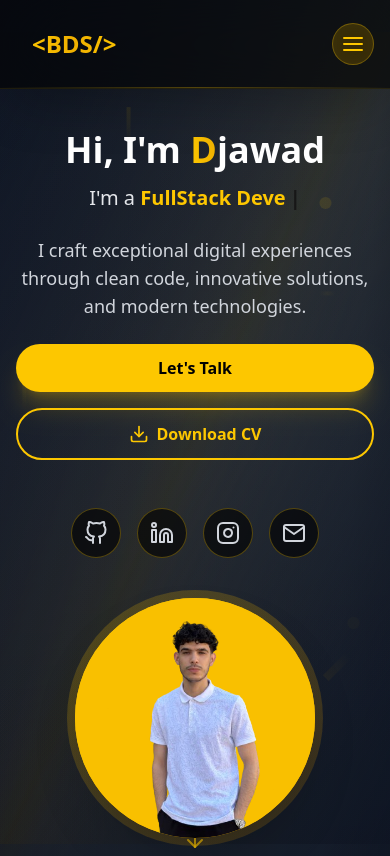
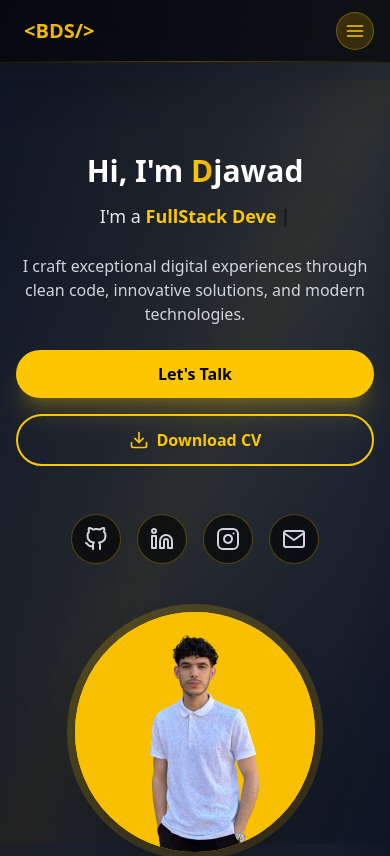
Before and after one commit to djawadsofian/portfolio, a React (Vite) app: page / in a window 390 px wide. Shown: the top 856 px of the page. Built offline with nearby package versions, Linux system fonts and the light colour scheme.

Commit message:
performance

```diff
--- a/src/components/common/Navigation.tsx
+++ b/src/components/common/Navigation.tsx
@@ -26,19 +26,17 @@ const Navigation: React.FC = () => {
   return (
     <nav className="fixed top-0 w-full z-50 backdrop-blur-2xl bg-black/60 dark:bg-gray-900/60 shadow-2xl border-b border-yellow-400/10">
       <div className="max-w-7xl mx-auto px-4 sm:px-6 lg:px-8">
-        <div className="flex justify-between items-center py-5">
-          {/* Logo */}
+        <div className="flex justify-between items-center py-3 sm:py-4">
           <div
-            className="relative group cursor-pointer hover:scale-105 transition-transform duration-300"
+            className="relative group cursor-pointer transition-transform duration-300 hover:scale-[1.02]"
             onClick={() => navigateToPage("/")}
           >
             <div className="absolute inset-0 bg-gradient-to-r from-yellow-400/20 to-yellow-500/20 rounded-xl blur-lg opacity-0 group-hover:opacity-100 transition-opacity duration-300" />
-            <div className="relative text-2xl lg:text-3xl font-bold bg-gradient-to-r from-yellow-400 via-yellow-500 to-yellow-400 bg-clip-text text-transparent px-4 py-2">
+            <div className="relative px-2 py-1 text-xl font-bold bg-gradient-to-r from-yellow-400 via-yellow-500 to-yellow-400 bg-clip-text text-transparent sm:px-3 sm:py-2 sm:text-2xl lg:text-3xl">
               &lt;BDS/&gt;
             </div>
           </div>
 
-          {/* Desktop Menu */}
           <div className="hidden md:flex items-center space-x-1">
             {navItems.map((item) => (
               <button
@@ -51,24 +49,23 @@ const Navigation: React.FC = () => {
             ))}
           </div>
 
-          {/* Mobile Controls */}
-          <div className="md:hidden flex items-center space-x-3">
+          <div className="md:hidden flex items-center">
             <button
               onClick={toggleMenu}
-              className="p-2 rounded-full bg-gradient-to-br from-yellow-400/20 to-yellow-500/20 border border-yellow-400/30 backdrop-blur-sm hover:scale-105 transition-transform duration-200"
+              className="rounded-full border border-yellow-400/30 bg-gradient-to-br from-yellow-400/20 to-yellow-500/20 p-2 backdrop-blur-sm transition-transform duration-200 hover:scale-105"
+              aria-label={showMenu ? "Close menu" : "Open menu"}
             >
               <div className={`transition-transform duration-300 ${showMenu ? 'rotate-180' : ''}`}>
                 {showMenu ? (
-                  <FiX className="w-6 h-6 text-yellow-400" />
+                  <FiX className="w-5 h-5 text-yellow-400" />
                 ) : (
-                  <FiMenu className="w-6 h-6 text-yellow-400" />
+                  <FiMenu className="w-5 h-5 text-yellow-400" />
                 )}
               </div>
             </button>
           </div>
         </div>
 
-        {/* Mobile Menu */}
         <AnimatePresence mode="wait">
           {showMenu && (
             <motion.div
@@ -78,16 +75,16 @@ const Navigation: React.FC = () => {
               transition={{ duration: 0.3 }}
               className="md:hidden overflow-hidden"
             >
-              <div className="backdrop-blur-2xl bg-gradient-to-br from-black/90 to-gray-900/90 border border-yellow-400/10 rounded-2xl mx-4 mb-4 shadow-2xl">
-                <div className="p-6 space-y-2">
+              <div className="mx-2 mb-3 rounded-2xl border border-yellow-400/10 bg-gradient-to-br from-black/90 to-gray-900/90 shadow-2xl backdrop-blur-2xl sm:mx-4 sm:mb-4">
+                <div className="space-y-1 p-3 sm:p-4">
                   {navItems.map((item) => (
                     <button
                       key={item.name}
                       onClick={() => navigateToPage(item.path)}
-                      className="block w-full text-left py-4 px-6 rounded-xl font-medium transition-all duration-300 group touch-manipulation hover:translate-x-1 text-gray-300 hover:text-yellow-400 hover:bg-gradient-to-r hover:from-yellow-400/10 hover:to-yellow-500/10 border border-transparent hover:border-yellow-400/20"
+                      className="group block w-full rounded-xl border border-transparent px-4 py-3 text-left text-sm font-medium text-gray-300 transition-all duration-300 hover:translate-x-1 hover:border-yellow-400/20 hover:bg-gradient-to-r hover:from-yellow-400/10 hover:to-yellow-500/10 hover:text-yellow-400 sm:px-5 sm:text-base"
                     >
                       <span className="cursor-pointer flex items-center">
-                        <span className="cursor-pointer w-2 h-2 bg-yellow-400 rounded-full mr-3 opacity-0 group-hover:opacity-100 transition-opacity duration-300" />
+                        <span className="mr-3 h-2 w-2 rounded-full bg-yellow-400 opacity-0 transition-opacity duration-300 group-hover:opacity-100" />
                         {item.name}
                       </span>
                     </button>
@@ -99,7 +96,6 @@ const Navigation: React.FC = () => {
         </AnimatePresence>
       </div>
 
-      {/* Bottom border */}
       <div className="absolute bottom-0 left-0 right-0 h-px bg-gradient-to-r from-transparent via-yellow-400/30 to-transparent" />
     </nav>
   );
--- a/src/components/sections/HeroSection.tsx
+++ b/src/components/sections/HeroSection.tsx
@@ -1,5 +1,5 @@
 import React from "react";
-import { motion, useTransform, useScroll, type Variants } from "framer-motion";
+import { motion, type Variants } from "framer-motion";
 import { FiArrowDown, FiGithub, FiLinkedin, FiMail, FiInstagram, FiDownload } from "react-icons/fi";
 import Typewriter from "../common/Typewriter";
 import profile from "../../images/profile.png";
@@ -49,44 +49,30 @@ const SocialLink = React.memo(({ social, index }: { social: typeof SOCIAL_LINKS[
   </motion.a>
 ));
 
-
-
 const HeroSection: React.FC = () => {
-  const { scrollY } = useScroll();
-  const y = useTransform(scrollY, [0, 500], [0, 100]);
-  const opacity = useTransform(scrollY, [0, 300], [1, 0]);
   const navigate = useNavigate();
-
-
-
-
 
   return (
     <motion.section
-      className="min-h-screen h-screen flex items-center justify-center relative overflow-hidden bg-transparent"
-      style={{ y, opacity }}
+      className="relative flex min-h-[calc(100vh-5rem)] items-center justify-center overflow-hidden bg-transparent"
+      initial="initial"
+      animate="animate"
     >
-      {/* Background elements */}
       <div className="absolute inset-0 overflow-hidden pointer-events-none">
         <div className="absolute inset-0 bg-gradient-to-br from-gray-900/50 via-yellow-500/5 to-gray-900/80" />
         <div className="absolute inset-0 bg-gradient-to-t from-black/10 via-transparent to-black/5" />
       </div>
 
-
-
-      <div className="max-w-7xl mx-auto px-4 sm:px-6 lg:px-8 py-8 relative z-10">
-        <div className="grid lg:grid-cols-2 gap-8 lg:gap-12 items-center min-h-[calc(100vh-4rem)]">
-          {/* Left content */}
+      <div className="relative z-10 mx-auto max-w-7xl px-4 py-10 sm:px-6 lg:px-8 lg:py-14">
+        <div className="grid min-h-[calc(100vh-7rem)] items-center gap-10 lg:grid-cols-2 lg:gap-12">
           <motion.div
             className="text-center lg:text-left space-y-6 lg:space-y-8"
             variants={fadeInLeft}
-            initial="initial"
-            animate="animate"
             transition={{ duration: 0.6 }}
           >
-            <div className="space-y-3 lg:space-y-4 mt-16 md:mt-10">
+            <div className="mt-8 space-y-3 sm:mt-10 lg:mt-0 lg:space-y-4">
               <motion.h1
-                className="text-4xl sm:text-5xl lg:text-6xl xl:text-7xl font-bold text-white leading-tight"
+                className="text-3xl font-bold leading-tight text-white sm:text-5xl lg:text-6xl xl:text-7xl"
                 variants={fadeInUp}
                 transition={{ delay: 0.2 }}
               >
@@ -98,7 +84,7 @@ const HeroSection: React.FC = () => {
               </motion.h1>
 
               <motion.div
-                className="text-xl sm:text-2xl lg:text-3xl xl:text-4xl text-gray-200 font-light"
+                className="text-lg font-light text-gray-200 sm:text-2xl lg:text-3xl xl:text-4xl"
                 variants={fadeInUp}
                 transition={{ delay: 0.4 }}
               >
@@ -110,7 +96,7 @@ const HeroSection: React.FC = () => {
             </div>
 
             <motion.p
-              className="text-lg lg:text-xl text-gray-300 max-w-2xl"
+              className="mx-auto max-w-2xl text-base text-gray-300 sm:text-lg lg:mx-0 lg:text-xl"
               variants={fadeInUp}
               transition={{ delay: 0.6 }}
             >
@@ -125,8 +111,8 @@ const HeroSection: React.FC = () => {
             >
               <motion.button
                 onClick={()=>navigate("/contact")}
-                className="cursor-pointer bg-yellow-400 text-black px-6 lg:px-8 py-3 lg:py-4 rounded-full font-semibold hover:bg-yellow-500 transition-all duration-300 shadow-xl shadow-yellow-400/20"
-                whileHover={{ scale: 1.03, y: -1 }}
+                className="cursor-pointer rounded-full bg-yellow-400 px-6 py-3 font-semibold text-black shadow-xl shadow-yellow-400/20 transition-all duration-300 hover:bg-yellow-500 lg:px-8 lg:py-4"
+                whileHover={{ scale: 1.02 }}
                 whileTap={{ scale: 0.98 }}
               >
                 Let's Talk
@@ -135,8 +121,8 @@ const HeroSection: React.FC = () => {
               <motion.a
                 href="/cv.pdf"
                 download="CV_Djawad_Boufelghed.pdf"
-                className="cursor-pointer flex items-center justify-center space-x-2 border-2 border-yellow-400 text-yellow-400 px-6 lg:px-8 py-3 lg:py-4 rounded-full font-semibold hover:bg-yellow-400 hover:text-black transition-all duration-300"
-                whileHover={{ scale: 1.03, y: -1 }}
+                className="cursor-pointer flex items-center justify-center space-x-2 rounded-full border-2 border-yellow-400 px-6 py-3 font-semibold text-yellow-400 transition-all duration-300 hover:bg-yellow-400 hover:text-black lg:px-8 lg:py-4"
+                whileHover={{ scale: 1.02 }}
                 whileTap={{ scale: 0.98 }}
               >
                 <FiDownload className="w-5 h-5" />
@@ -155,12 +141,9 @@ const HeroSection: React.FC = () => {
             </motion.div>
           </motion.div>
 
-          {/* Right content - Avatar */}
           <motion.div
             className="flex justify-center lg:justify-end"
             variants={fadeInRight}
-            initial="initial"
-            animate="animate"
             transition={{ duration: 0.6 }}
           >
             <div className="relative w-64 h-64 sm:w-72 sm:h-72 lg:w-80 lg:h-80 xl:w-96 xl:h-96">
@@ -177,13 +160,12 @@ const HeroSection: React.FC = () => {
                 </div>
               </div>
 
-
             </div>
           </motion.div>
         </div>
       </div>
 
-      <div className="absolute bottom-6 lg:bottom-8 left-1/2 transform -translate-x-1/2">
+      <div className="absolute bottom-5 left-1/2 hidden -translate-x-1/2 sm:block lg:bottom-8">
         <FiArrowDown className="w-6 h-6 lg:w-8 lg:h-8 text-yellow-400/70" />
       </div>
     </motion.section>
--- a/src/components/sections/TestimonialsSection.tsx
+++ b/src/components/sections/TestimonialsSection.tsx
@@ -138,7 +138,7 @@ const TestimonialsSection: React.FC = () => {
           animate={inView ? { opacity: 1, y: 0 } : {}}
           transition={{ duration: 0.6 }}
         >
-          <h2 className="text-4xl md:text-5xl font-bold text-white mb-4">
+          <h2 className="mb-4 text-3xl font-bold text-white sm:text-4xl lg:text-5xl">
             What People{" "}
             <span className="bg-gradient-to-r from-yellow-400 to-yellow-500 bg-clip-text text-transparent">
               Say
@@ -150,7 +150,7 @@ const TestimonialsSection: React.FC = () => {
             animate={inView ? { width: 96 } : {}}
             transition={{ duration: 0.8, delay: 0.2 }}
           />
-          <p className="text-xl text-gray-300 max-w-3xl mx-auto">
+          <p className="mx-auto max-w-3xl text-base text-gray-300 sm:text-lg">
             Testimonials from colleagues, professors, and collaborators
           </p>
         </motion.div>
--- a/src/components/sections/projectsSection/ProjectsSection.tsx
+++ b/src/components/sections/projectsSection/ProjectsSection.tsx
@@ -46,7 +46,7 @@ const ProjectsSection: React.FC<ProjectsSectionProps> = ({ showLimit, isFullPage
           transition={{ duration: 0.6 }}
           className="text-center mb-12"
         >
-          <h2 className="text-4xl md:text-5xl font-bold text-white mb-4">
+          <h2 className="mb-4 text-3xl font-bold text-white sm:text-4xl lg:text-5xl">
             {isFullPage ? "All " : "Featured "}
             <span className="bg-gradient-to-r from-yellow-400 to-yellow-500 bg-clip-text text-transparent">
               Projects
@@ -58,7 +58,7 @@ const ProjectsSection: React.FC<ProjectsSectionProps> = ({ showLimit, isFullPage
             transition={{ duration: 0.8, delay: 0.3 }}
             className="h-1 bg-gradient-to-r from-yellow-400 to-yellow-500 mx-auto mb-4"
           />
-          <p className="text-lg text-gray-300 max-w-2xl mx-auto">
+          <p className="mx-auto max-w-2xl text-base text-gray-300 sm:text-lg">
             A showcase of my recent work and development expertise
           </p>
         </motion.div>
--- a/src/hoc/WithLayout.tsx
+++ b/src/hoc/WithLayout.tsx
@@ -1,4 +1,3 @@
-import { motion } from "framer-motion";
 import Navigation from "../components/common/Navigation";
 import Footer from "../components/sections/Footer";
 import { type ComponentType } from "react";
@@ -7,52 +6,18 @@ const withLayout = <P extends object>(WrappedComponent: ComponentType<P>) => {
   const LayoutHOC = (props: P) => {
     return (
       <div className="relative min-h-screen bg-gradient-to-br from-gray-900 via-gray-800 to-black dark:from-gray-950 dark:via-gray-900 dark:to-black transition-colors duration-500 overflow-hidden">
-        {/* Simplified global background layer - Only floating elements */}
         <div className="fixed inset-0 overflow-hidden pointer-events-none z-0">
-          {/* Base gradient */}
-          <div className="absolute inset-0 bg-gradient-to-br from-gray-900/50 via-yellow-500/5 to-gray-900/80"></div>
-
-          {/* Only floating elements - 12 total */}
-          {[...Array(6)].map((_, i) => (
-            <motion.div
-              key={i}
-              className={`absolute ${
-                i % 4 === 0
-                  ? "w-1 h-10 bg-gradient-to-b from-yellow-400/25 to-transparent"
-                  : i % 4 === 1
-                  ? "w-3 h-3 bg-yellow-400/20 rounded-full"
-                  : i % 4 === 2
-                  ? "w-2 h-8 bg-gradient-to-t from-yellow-500/20 to-transparent transform rotate-45"
-                  : "w-4 h-1 bg-gradient-to-r from-transparent via-yellow-400/15 to-transparent"
-              }`}
-              style={{
-                left: `${Math.random() * 100}%`,
-                top: `${Math.random() * 100}%`,
-              }}
-              animate={{
-                y: [-40, 40, -40],
-                x: [-20, 20, -20],
-                opacity: [0.2, 0.6, 0.2],
-              }}
-              transition={{
-                duration: 6 + Math.random() * 4,
-                repeat: Infinity,
-                delay: i * 0.4,
-                ease: "easeInOut",
-              }}
-            />
-          ))}
-
-          {/* Subtle depth overlay */}
-          <div className="absolute inset-0 bg-gradient-to-t from-black/10 via-transparent to-black/5"></div>
+          <div className="absolute inset-0 bg-gradient-to-br from-gray-900/50 via-yellow-500/5 to-gray-900/80" />
+          <div className="absolute left-[8%] top-[12%] h-24 w-24 rounded-full bg-yellow-400/5 blur-3xl sm:h-32 sm:w-32" />
+          <div className="absolute right-[10%] top-[30%] h-20 w-20 rounded-full bg-yellow-500/5 blur-3xl sm:h-28 sm:w-28" />
+          <div className="absolute bottom-[12%] left-[18%] h-28 w-28 rounded-full bg-white/5 blur-3xl sm:h-36 sm:w-36" />
+          <div className="absolute inset-0 bg-gradient-to-t from-black/10 via-transparent to-black/5" />
         </div>
 
-        {/* Content with proper z-index layering */}
         <div className="relative z-10">
           <Navigation />
 
-          {/* Main content area */}
-          <main className="mt-8">
+          <main className="pt-20 sm:pt-24">
             <WrappedComponent {...props} />
           </main>
 
@@ -63,7 +28,7 @@ const withLayout = <P extends object>(WrappedComponent: ComponentType<P>) => {
   };
 
   // Set display name for better debugging
-  LayoutHOC.displayName = `withLayout(${WrappedComponent.displayName || WrappedComponent.name || 'Component'})`;
+  LayoutHOC.displayName = `withLayout(${WrappedComponent.displayName || WrappedComponent.name || "Component"})`;
 
   return LayoutHOC;
 };
--- a/src/pages/About.tsx
+++ b/src/pages/About.tsx
@@ -190,7 +190,7 @@ const About: React.FC = () => {
             inView ? 'opacity-100 translate-y-0' : 'opacity-0 translate-y-5'
           }`}
         >
-          <h2 className="text-4xl md:text-5xl font-bold text-white dark:text-gray-100 mb-4">
+          <h2 className="mb-4 text-3xl font-bold text-white dark:text-gray-100 sm:text-4xl lg:text-5xl">
             About{" "}
             <span className="bg-gradient-to-r from-yellow-400 to-yellow-500 bg-clip-text text-transparent">
               Me
@@ -201,7 +201,7 @@ const About: React.FC = () => {
               inView ? 'w-24' : 'w-0'
             }`}
           />
-          <p className="text-xl text-gray-300 dark:text-gray-400 max-w-3xl mx-auto">
+          <p className="mx-auto max-w-3xl text-base text-gray-300 dark:text-gray-400 sm:text-lg">
             Passionate developer crafting digital solutions with modern
             technologies
           </p>
--- a/src/pages/Contact.tsx
+++ b/src/pages/Contact.tsx
@@ -127,14 +127,14 @@ const Contact: React.FC = () => {
           animate={inView ? { opacity: 1, y: 0 } : {}}
           transition={{ duration: 0.8 }}
         >
-          <h2 className="text-4xl md:text-5xl font-bold text-white dark:text-gray-100 mb-4">
+          <h2 className="mb-4 text-3xl font-bold text-white dark:text-gray-100 sm:text-4xl lg:text-5xl">
             Get In{" "}
             <span className="bg-gradient-to-r from-yellow-400 to-yellow-500 bg-clip-text text-transparent">
               Touch
             </span>
           </h2>
           <div className="w-24 h-1 bg-gradient-to-r from-yellow-400 to-yellow-500 mx-auto mb-6" />
-          <p className="text-xl text-gray-300 dark:text-gray-400 max-w-3xl mx-auto">
+          <p className="mx-auto max-w-3xl text-base text-gray-300 dark:text-gray-400 sm:text-lg">
             Have a project in mind or want to discuss potential opportunities? Let's connect!
           </p>
         </motion.div>
--- a/src/pages/Experience.tsx
+++ b/src/pages/Experience.tsx
@@ -207,7 +207,7 @@ const Experience: React.FC = () => {
           animate={inView ? { opacity: 1, y: 0 } : {}}
           transition={{ duration: 0.6 }}
         >
-          <h2 className="text-4xl md:text-5xl font-bold text-white dark:text-gray-100 mb-4">
+          <h2 className="mb-4 text-3xl font-bold text-white dark:text-gray-100 sm:text-4xl lg:text-5xl">
             Education &{" "}
             <span className="bg-gradient-to-r from-yellow-400 to-yellow-500 bg-clip-text text-transparent">
               Experience
@@ -219,7 +219,7 @@ const Experience: React.FC = () => {
             animate={inView ? { width: 96 } : {}}
             transition={{ duration: 0.8, delay: 0.3 }}
           />
-          <p className="text-xl text-gray-300 dark:text-gray-400 max-w-3xl mx-auto">
+          <p className="mx-auto max-w-3xl text-base text-gray-300 dark:text-gray-400 sm:text-lg">
             My academic background and professional journey
           </p>
         </motion.div>
--- a/src/pages/Projects.tsx
+++ b/src/pages/Projects.tsx
@@ -3,7 +3,7 @@ import withLayout from "../hoc/WithLayout";
 
 const Projects = () => {
   return (
-    <div className="pt-20">
+    <div className="pt-4 sm:pt-6">
       <ProjectsSection isFullPage={true} />
     </div>
   );
```
Also changed, not shown: src/components/sections/Footer.tsx (+8 -31 lines), src/components/sections/SkillsSection.tsx (+49 -52 lines).
